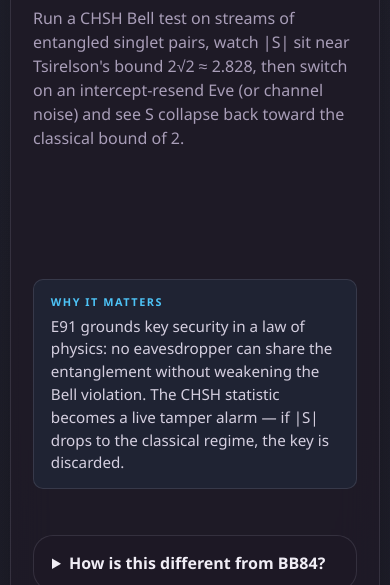
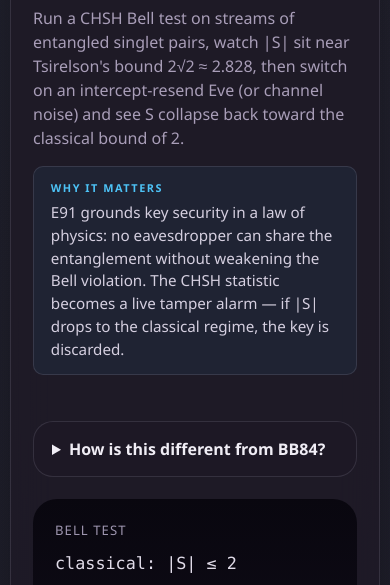
Before and after one commit to systemslibrarian/crypto-lab-e91, a website built with Vite: page index.html in a window 390 px wide. Shown: the part 253-838 px from the top of the page. Built offline with nearby package versions, Linux system fonts and the light colour scheme.

Commit message:
Make lab self-contained; fix cl-hero mobile layout; accessibility pass

```diff
--- a/src/extra.css
+++ b/src/extra.css
@@ -97,6 +97,7 @@
 
 .scenario-knob input[type='range'] {
   width: 100%;
+  min-height: 44px;
   accent-color: var(--accent);
 }
 
@@ -124,6 +125,7 @@
 }
 
 .e91-inputs input[type='number'] {
+  min-height: 44px;
   padding: 10px 12px;
   border: 1px solid var(--line);
   border-radius: 12px;
@@ -142,6 +144,7 @@
   display: flex;
   align-items: center;
   gap: 12px;
+  min-height: 44px;
   padding: 12px 14px;
   border: 1px solid var(--line);
   border-radius: 12px;
@@ -183,7 +186,7 @@
   align-items: center;
   gap: 6px;
   padding: 8px 14px;
-  min-height: 38px;
+  min-height: 44px;
   border: 1px solid var(--line);
   border-radius: 999px;
   background-color: var(--panel-strong);
--- a/src/style.css
+++ b/src/style.css
@@ -528,7 +528,6 @@ button {
   }
 }
 
-/* BEGIN cl-hero standard — managed, keep in sync across fleet */
 /* Theme mapping for this demo: --text->--ink-strong, --text-dim->--ink-soft,
    --accent->--accent, --border->--line. */
 .cl-hero{display:flex;align-items:flex-start;justify-content:space-between;gap:clamp(1rem,4vw,3rem);flex-wrap:wrap;margin:clamp(1rem,3vw,2rem) 0 1.5rem;}
@@ -539,5 +538,4 @@ button {
 .cl-hero-why{flex:0 1 min(40%,26rem);min-width:min(100%,15rem);border:1px solid var(--line);border-radius:10px;padding:.85rem 1.05rem;background:color-mix(in oklab,var(--accent) 6%,transparent);}
 .cl-hero-why-label{display:block;font-size:.68rem;font-weight:700;letter-spacing:.14em;color:var(--accent);}
 .cl-hero-why-text{margin:.35rem 0 0;font-size:.95rem;line-height:1.5;color:var(--ink);}
-@media (max-width:640px){.cl-hero{flex-direction:column;}.cl-hero-why{flex-basis:auto;width:100%;}}
-/* END cl-hero standard */
+@media (max-width:640px){.cl-hero{flex-direction:column;}.cl-hero-why{flex-basis:auto;width:100%;}.cl-hero-main{flex-basis:auto;min-width:0;}}
--- a/src/ui.ts
+++ b/src/ui.ts
@@ -476,7 +476,7 @@ function renderSGauge(r: E91Result): string {
 				? 'gauge-fill--bad'
 				: 'gauge-fill--meh';
 	return `
-		<div class="s-gauge" aria-label="CHSH parameter gauge with 95% confidence band">
+		<div class="s-gauge" role="img" aria-label="CHSH parameter gauge with 95% confidence band. |S| = ${fmt(absS)}, 95% CI [${fmt(ciLo)}, ${fmt(ciHi)}], classical bound 2, Tsirelson bound ${fmt(r.tsirelsonBound)}.">
 			<div class="s-gauge-track">
 				<div class="s-gauge-fill ${region}" style="width: ${pctOf(absS)};"></div>
 				<div class="s-gauge-ci" style="left: ${pctOf(ciLo)}; width: calc(${pctOf(ciHi)} - ${pctOf(ciLo)});" title="95% CI: [${fmt(ciLo)}, ${fmt(ciHi)}]"></div>
@@ -582,7 +582,7 @@ function renderKey(r: E91Result): string {
 		<div class="e91-key">
 			<p class="mono-inline">Alice : ${aliceBits}${r.keyBitsAlice.length > show ? '…' : ''}</p>
 			<p class="mono-inline">Bob   : ${bobBits}${r.keyBitsBob.length > show ? '…' : ''}</p>
-			<div class="bit-grid" aria-label="First ${show} key bits coloured by Alice/Bob agreement">${cells.join('')}</div>
+			<div class="bit-grid" role="img" aria-label="First ${show} key bits coloured by Alice/Bob agreement; ${agreementPct}% agree.">${cells.join('')}</div>
 			<p class="${statusClass}">Key agreement: <strong>${agreementPct}%</strong> measured · <strong>${expectedPct}%</strong> expected · ${r.keyBitsAlice.length.toLocaleString()} sifted bits.</p>
 			<p class="section-footnote">When the channel is clean, the singlet gives perfectly anti-correlated outcomes at aligned bases — Bob flips his bits and they agree exactly. Intercept-resend, depolarizing noise, and analyzer misalignment all degrade this in their own characteristic way.</p>
 		</div>
@@ -905,15 +905,22 @@ export function mountApp(root: HTMLDivElement): void {
 	const initial = decodeStateHash(window.location.hash);
 
 	const shell = el('div', 'page-shell');
-	shell.id = 'playground-heading';
 
-	shell.appendChild(renderHero());
+	// The lab's own content lives in a <main> landmark (the shared cl-topbar
+	// supplies banner + nav). The footer stays a sibling of <main> so its
+	// implicit contentinfo role is not nested inside another landmark.
+	const main = el('main');
+	main.id = 'playground-heading';
+	main.tabIndex = -1;
+
+	main.appendChild(renderHero());
 	const { node: runNode, api: runApi } = renderRunProtocol(initial);
-	shell.appendChild(runNode);
-	shell.appendChild(renderBellExplained());
-	shell.appendChild(renderVsBb84());
-	shell.appendChild(renderRealWorld());
-	shell.appendChild(renderSources());
+	main.appendChild(runNode);
+	main.appendChild(renderBellExplained());
+	main.appendChild(renderVsBb84());
+	main.appendChild(renderRealWorld());
+	main.appendChild(renderSources());
+	shell.appendChild(main);
 	shell.appendChild(renderFooter());
 
 	root.replaceChildren(shell);
```
Also changed, not shown: index.html (+0 -6 lines).
